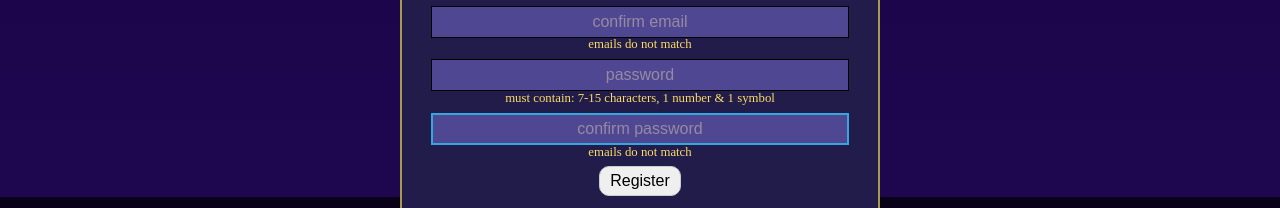
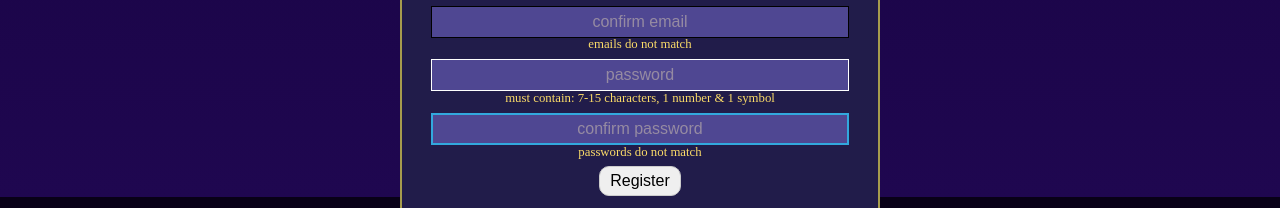
Before and after one commit to Kspiropali/final-frontier, a React (Vite) app in the folder client/: page /login-register in a window 1280 px wide. Both pictures are taken after a click on the button "Register". Shown: the part 603-811 px from the top of the page. Built offline with nearby package versions, Linux system fonts and the light colour scheme.

Commit message:
changed the text styling on the password fields

```diff
--- a/client/src/assets/css/login.css
+++ b/client/src/assets/css/login.css
@@ -120,3 +120,7 @@ input {
     height: 87%;
     margin-right: 1vh;
 }
+
+/* .password-field {
+
+} */
--- a/client/src/components/LoginForm/index.jsx
+++ b/client/src/components/LoginForm/index.jsx
@@ -82,7 +82,7 @@ const LoginForm = ({setPreResetState}) => {
             //   value="password"
             placeholder='password'
             required
-            className='input-field'/>
+            className='input-field white-text password-field'/>
         </div>
         <input className='login-btn' type="submit" value="Login" />
     </form>
--- a/client/src/components/RegistrationForm/index.jsx
+++ b/client/src/components/RegistrationForm/index.jsx
@@ -115,7 +115,7 @@ const RegistrationForm = () => {
           value={password}
           placeholder='password'
           required
-          className='input-field'/>
+          className='input-field white-text password-field'/>
           <p>must contain: 7-15 characters, 1 number & 1 symbol </p>
       </div>
       <div className='input-idv-container'>
@@ -126,12 +126,10 @@ const RegistrationForm = () => {
           value={confirmationPassword}
           placeholder='confirm password'
           required
-          className='input-field no-match'/>
-          <p>emails do not match</p>
+          className='input-field white-text password-field no-match'/>
+          <p>passwords do not match</p>
       </div>
       <input className='login-btn' type="submit" value="Register" />
-      {/* {displayMessage && <p>{displayMessage}</p>} */}
-
     </form>
     </>
   )
--- a/client/src/pages/PasswordReset/index.jsx
+++ b/client/src/pages/PasswordReset/index.jsx
@@ -29,7 +29,7 @@ const PasswordReset = () => {
               body : data
             });
 
-            setDisplayMessage('A password reset link has been sent')
+            setDisplayMessage('Password Changed Successfully')
             setPassword(''),
             setConfirmationPassword(''),
             setTimeout(() => {
@@ -68,7 +68,7 @@ const PasswordReset = () => {
                         value={password}
                         placeholder='password'
                         required
-                        className='input-field'/>
+                        className='input-field white-text password-field'/>
                         <p>must contain: 7-15 characters, 1 number & 1 symbol </p>
                     </div>
                     <div className='input-idv-container'>
@@ -79,12 +79,14 @@ const PasswordReset = () => {
                         value={confirmationPassword}
                         placeholder='confirm password'
                         required
-                        className='input-field no-match'/>
+                        className='input-field white-text password-field no-match'/>
                         <p>passwords do not match</p>
                     </div>
                 </form>
             </div>
+            {displayMessage && <p className='white-text' id='result-message'>{displayMessage}</p>}
         </div>
+        {displayMessage == "Password Changed Successfully" && <p className='white-text' id='exit-reset-page'>Return back to Login</p>}
         </>
     )
 }
```
